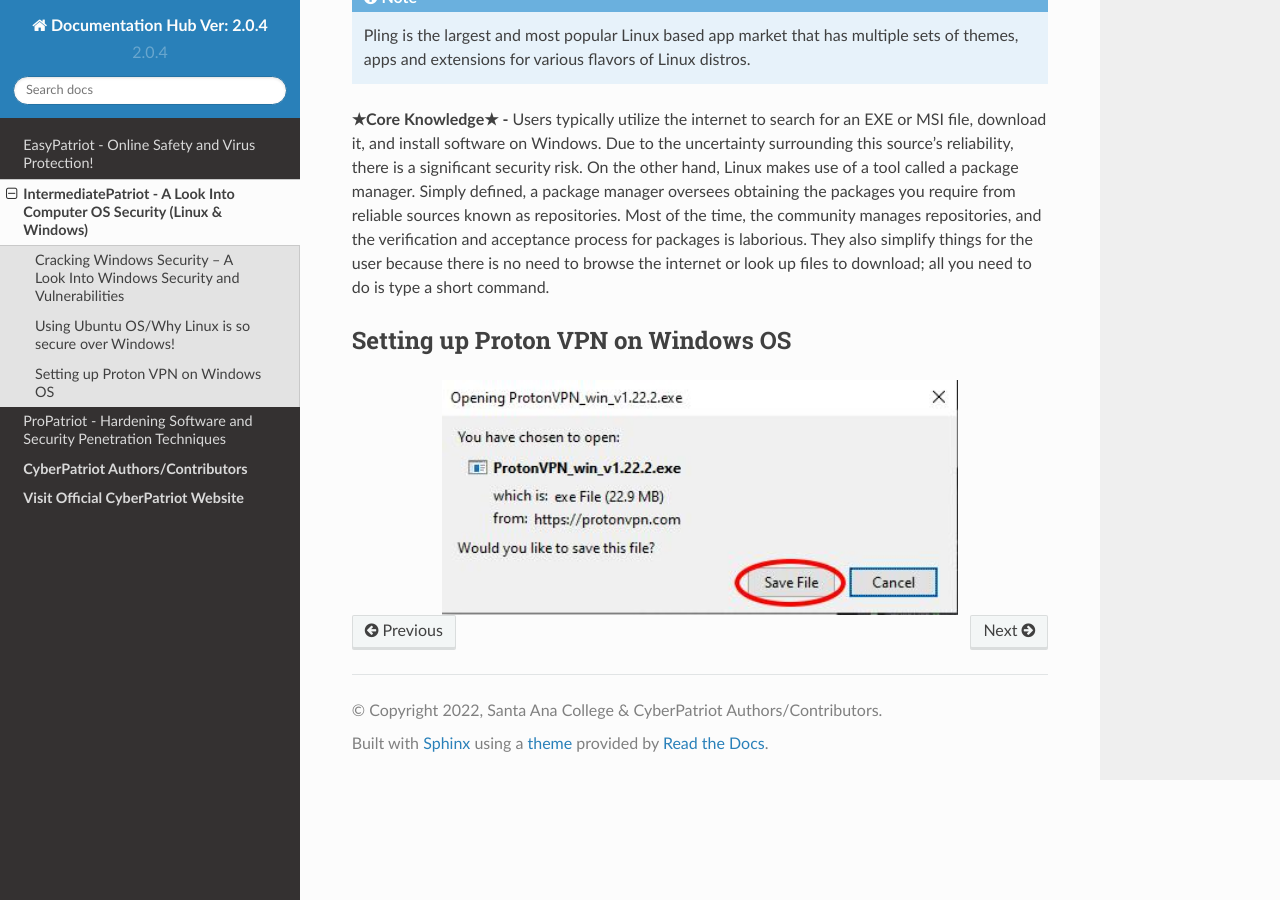
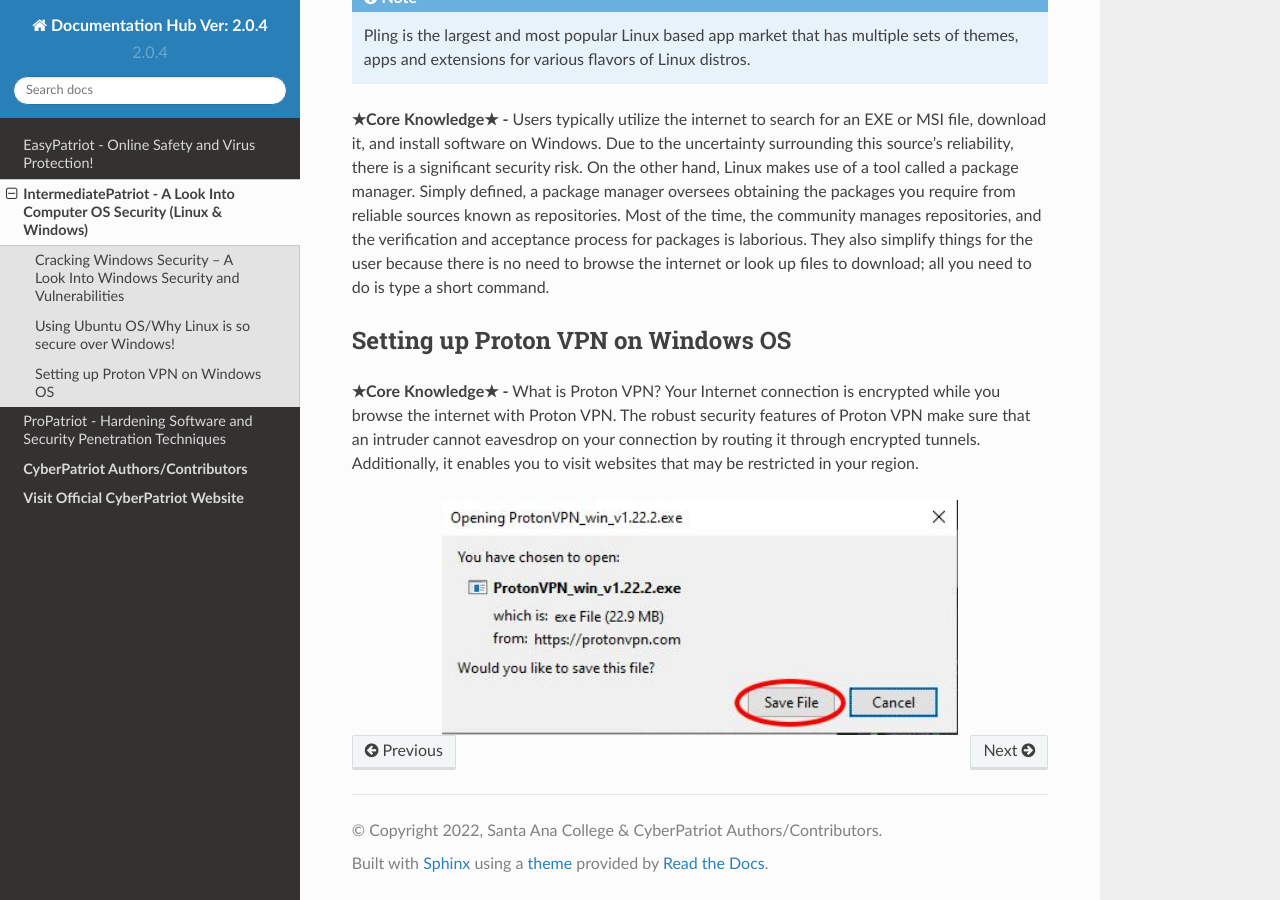
Before and after one commit to natt96z/cybersac, a Sphinx documentation site: the page built from docs/source/MediumCybersac.rst, in a window 1280 px wide and 900 px high, scrolled down 4170 px. Built offline with Sphinx 7.4.7 and the Read the Docs theme 2.0.0, drawn with Linux system fonts in a browser that asks for light colours.

Commit message:
Update MediumCybersac.rst

```diff
--- a/docs/source/MediumCybersac.rst
+++ b/docs/source/MediumCybersac.rst
@@ -83,13 +83,9 @@
 Setting up Proton VPN on Windows OS
 ~~~~~~~~~~~~~~~~~~~~~~~~~~~~~~~~~~~~~~~~~~~~~~~~
 
-
-
-
-
-
-
-
+**★Core Knowledge★ -** What is Proton VPN? Your Internet connection is encrypted while you browse the internet with Proton VPN.
+The robust security features of Proton VPN make sure that an intruder cannot eavesdrop on your connection by routing it through encrypted tunnels.
+Additionally, it enables you to visit websites that may be restricted in your region.
 
 
 .. image:: https://raw.githubusercontent.com/natt96z/cybersac/main/docs/img/76.jpg
```
